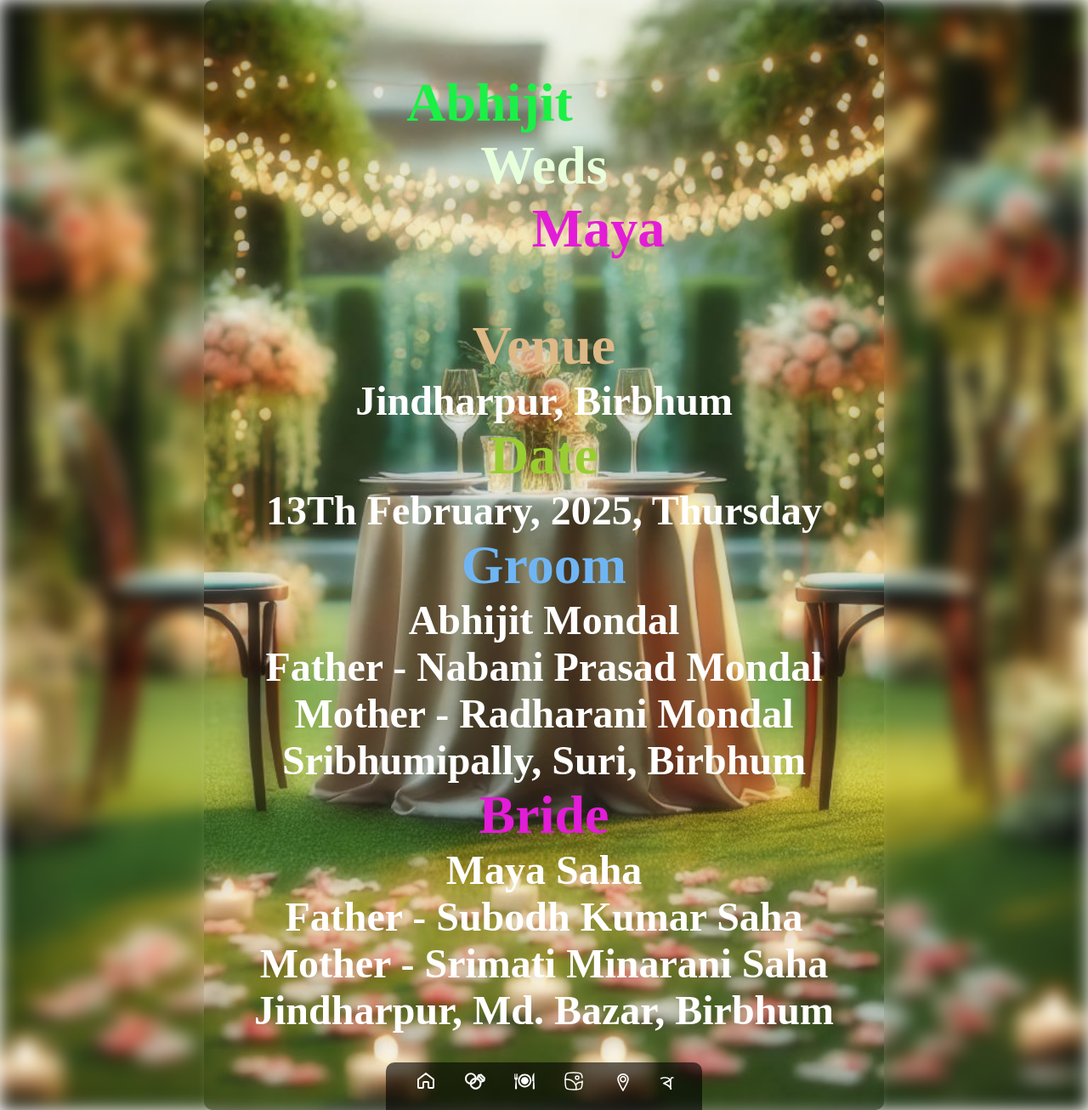
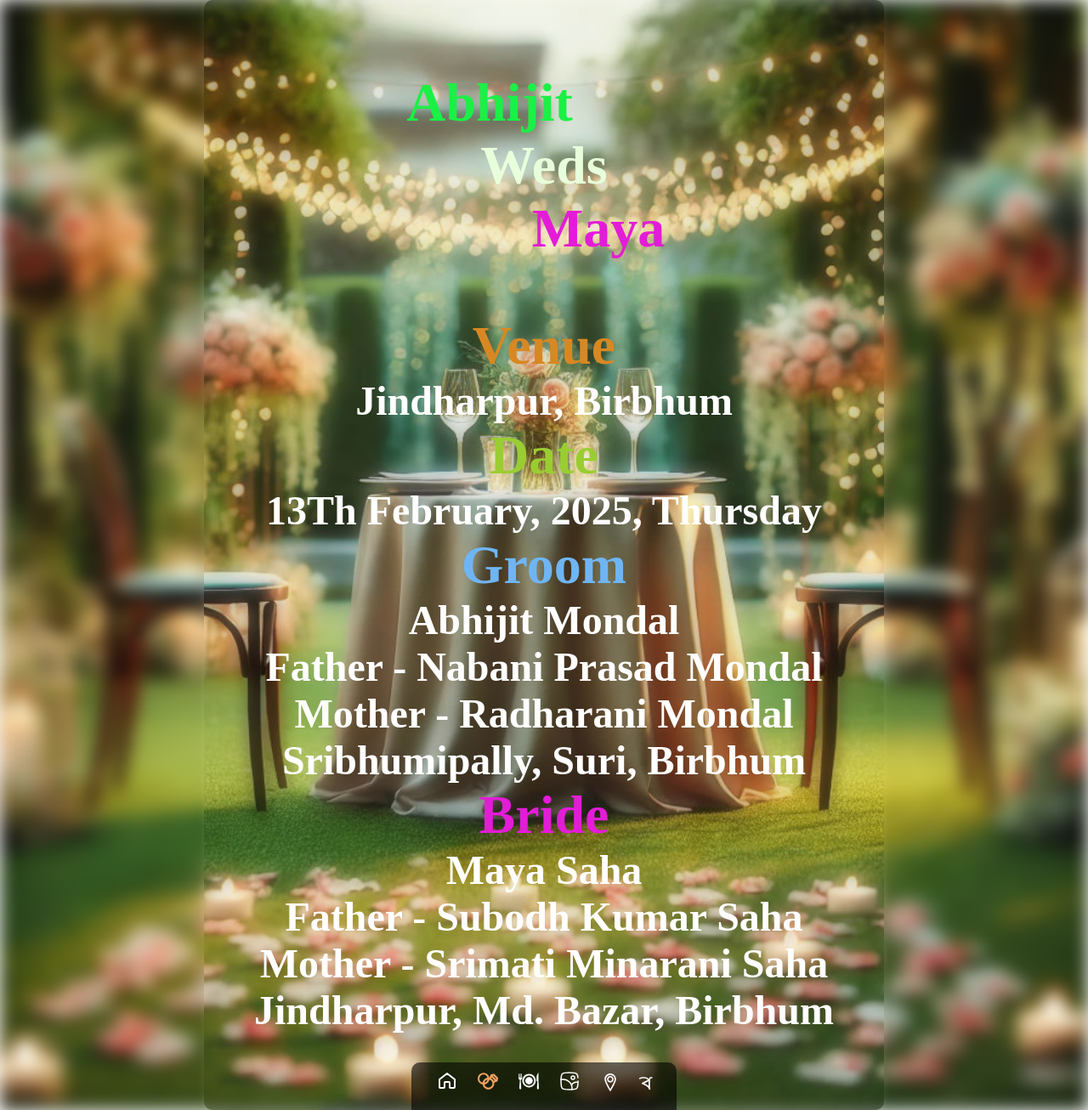
Before and after one commit to abhimp/wedding, a Jekyll site: the page built from _leng/wedding.html, in a window 1280 px wide. Shown: the whole page at 85% size. Built offline with Jekyll 4.4.1, drawn with Linux system fonts in a browser that asks for light colours.

Commit message:
updating style

```diff
--- a/assets/css/style.css
+++ b/assets/css/style.css
@@ -88,13 +88,17 @@ body::before {
 .menu a {
     color: white;
     text-decoration: none;
-    margin: 0 15px;
+    margin: 0 10px;
     font-size: 16px;
     line-height: 1.5em;
     transition: 0.3s;
 }
 
 .menu a:hover {
+    color: #f4a261; /* Highlight color */
+}
+
+.menu a.active {
     color: #f4a261; /* Highlight color */
 }
 
@@ -169,6 +173,10 @@ body::before {
     font-family: 'Lipishree';
 }
 
+.eng {
+    font-family: 'Brush Script MT', cursive;
+}
+
 .wedpage h1, .wedpage h2, .reception h1, .reception h2, .reception h3 {
     text-align: center;
 }
@@ -200,7 +208,7 @@ h1.wed-wdbride {
 
 h1.wed-location {
     /* text-shadow: 0 0 1px #00ffcc; */
-    color: burlywood;
+    color: #d78823;
 }
 
 
```
